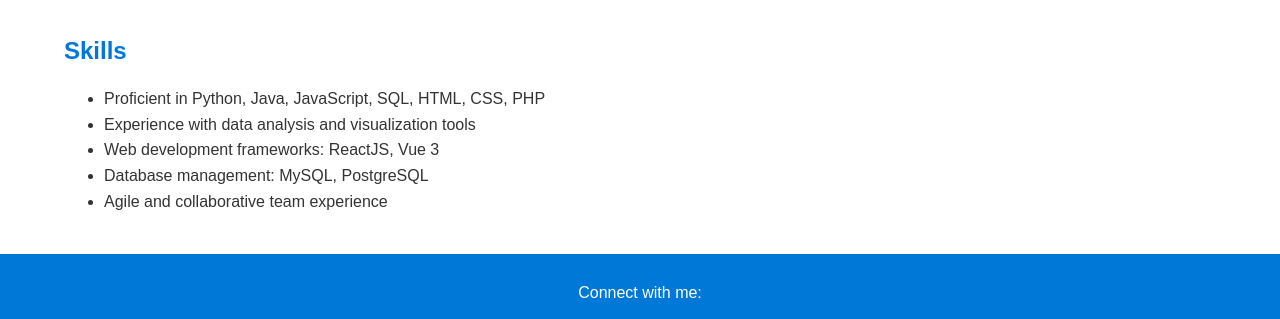
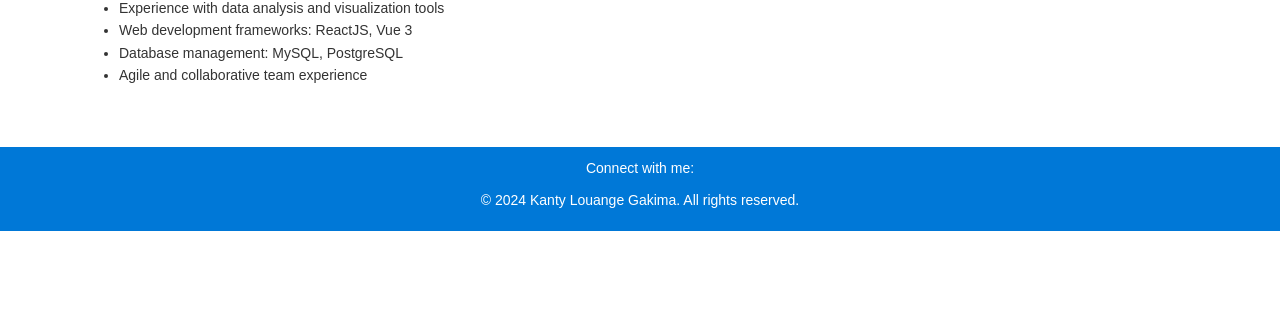
Before and after one commit to Kanty-G/github-portfolio, a plain HTML site: page index.html in a window 1280 px wide. Shown: the part 745-1064 px from the top of the page. After the commit the page ends 976 px from the top, so only its background shows below. Drawn offline with nearby package versions, Linux system fonts and the light colour scheme.

Commit message:
bootsrtap

```diff
--- a/index.html
+++ b/index.html
@@ -4,7 +4,9 @@
   <meta charset="UTF-8">
   <meta name="viewport" content="width=device-width, initial-scale=1.0">
   <title>Kanty Louange Gakima | Portfolio</title>
-  <link rel="stylesheet" href="https://cdnjs.cloudflare.com/ajax/libs/font-awesome/6.0.0-beta3/css/all.min.css">
+  <link rel="stylesheet" href="https://maxcdn.bootstrapcdn.com/bootstrap/3.4.1/css/bootstrap.min.css">
+  <script src="https://ajax.googleapis.com/ajax/libs/jquery/3.7.1/jquery.min.js"></script>
+  <script src="https://maxcdn.bootstrapcdn.com/bootstrap/3.4.1/js/bootstrap.min.js"></script>
   <style>
     body {
       font-family: Arial, sans-serif;
```
